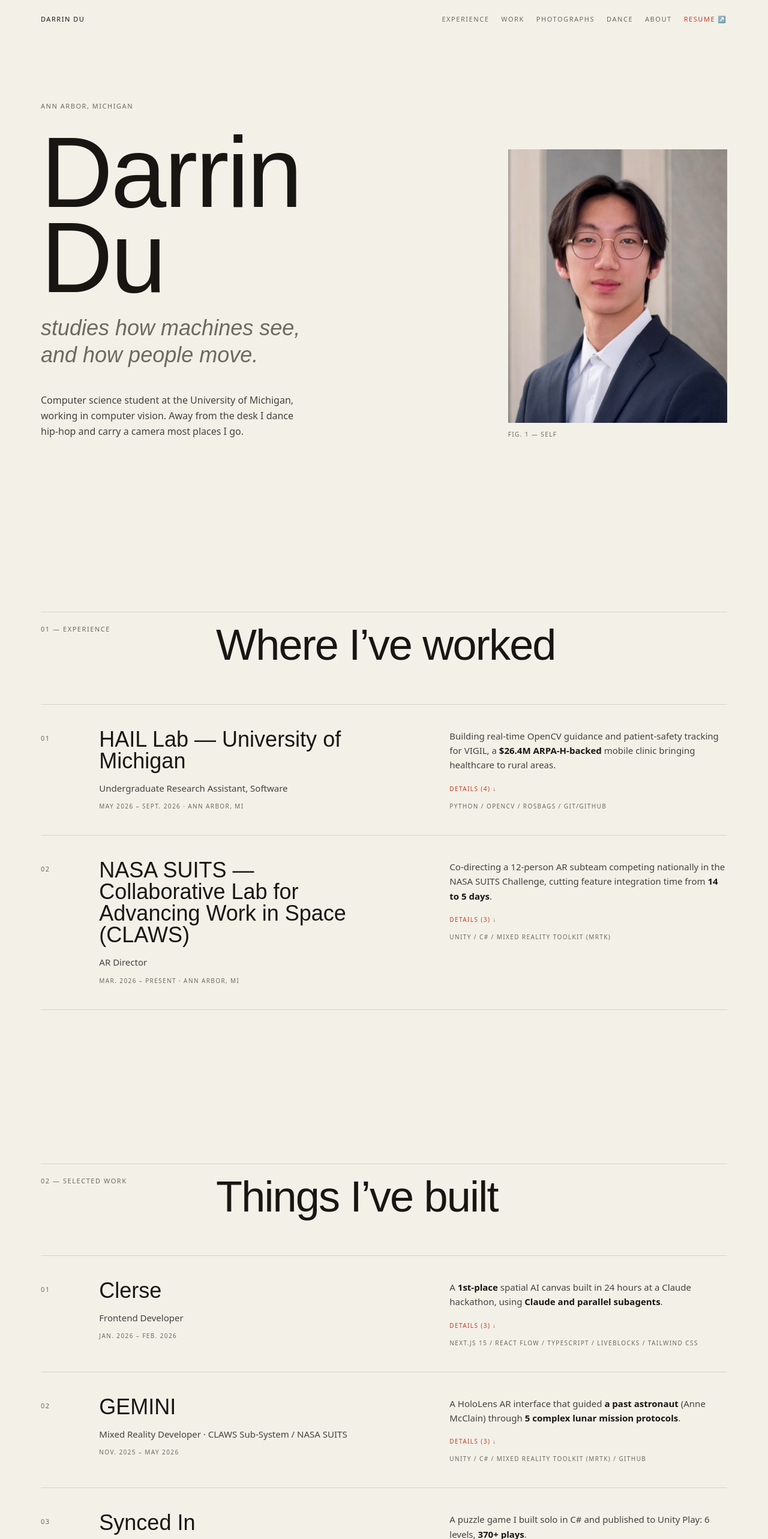
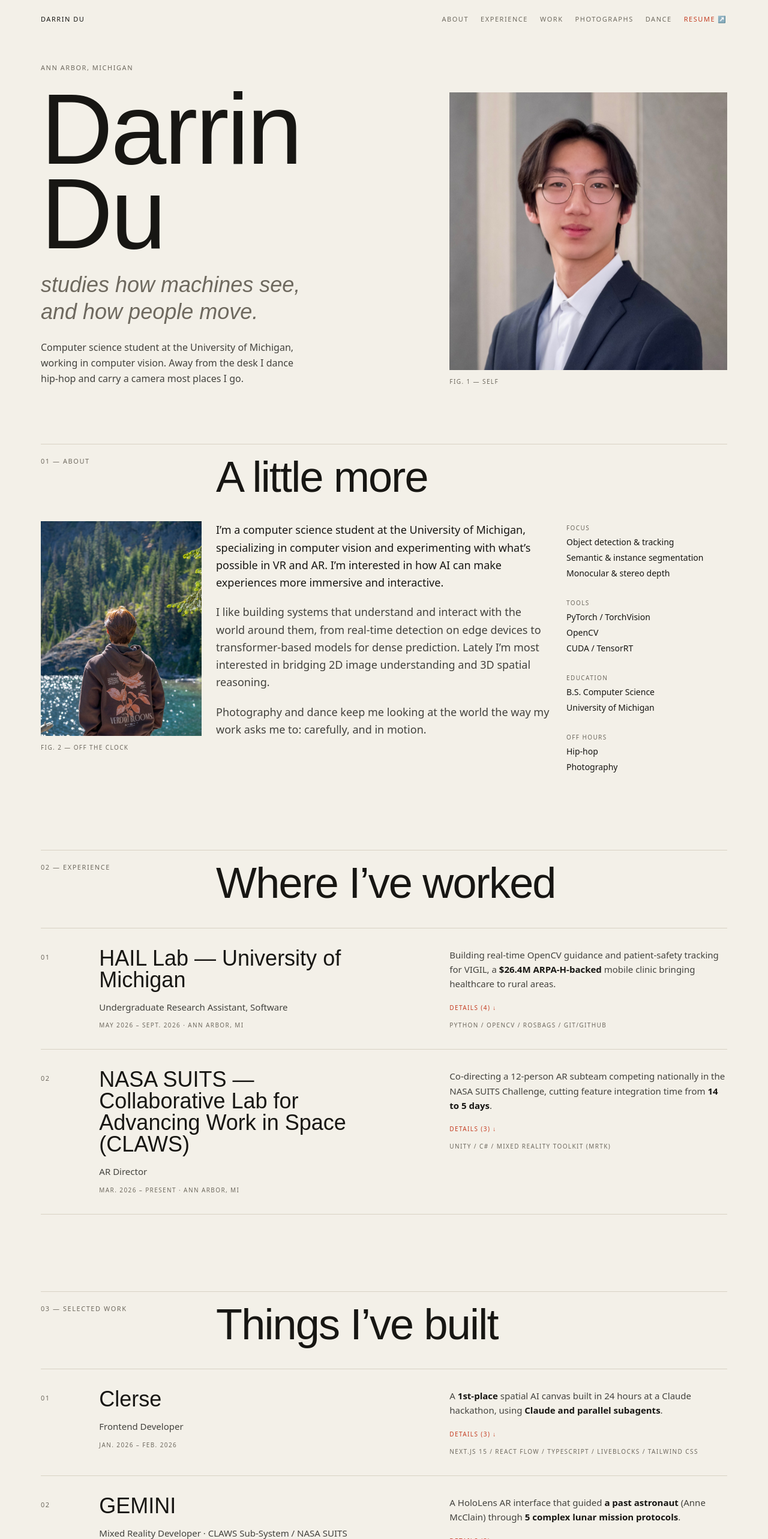
Before and after one commit to ddu-56/Personal_Website, a Next.js app: page / in a window 1280 px wide. Shown: the top 2566 px of the page at 60% size. Built offline with nearby package versions, Linux system fonts and the light colour scheme; a web font is replaced by a local one.

Commit message:
Limit the spacing between all of the sections as well as move the about me section to be higher up (second)

```diff
--- a/src/app/page.tsx
+++ b/src/app/page.tsx
@@ -14,11 +14,11 @@ export default function Home() {
       <Viewfinder />
       <Masthead />
       <Intro />
+      <About />
       <Experience />
       <Work />
       <Photographs />
       <Dance />
-      <About />
       <Contact />
     </main>
   );
--- a/src/components/About.tsx
+++ b/src/components/About.tsx
@@ -17,22 +17,22 @@ const notes = [
 
 export default function About() {
   return (
-    <section id="about" className="wrap py-24 sm:py-32">
-      <SectionHeader index="05" kicker="About" title="A little more" />
+    <section id="about" className="wrap py-12 sm:py-16">
+      <SectionHeader index="01" kicker="About" title="A little more" />
 
-      <div className="mt-16 grid grid-cols-12 gap-x-6 gap-y-12">
+      <div className="mt-10 grid grid-cols-12 gap-x-6 gap-y-12">
         <Photo
           className="col-span-8 sm:col-span-5 lg:col-span-3"
           src="/photos/off-the-clock.jpg"
           ratio="3/4"
           alt="Darrin, seen from behind, looking out over a mountain lake"
           note="Everyday life"
-          caption="Fig. 3 — Off the clock"
+          caption="Fig. 2 — Off the clock"
           frame="person · 0.95"
           sizes="(min-width: 1024px) 25vw, 60vw"
         />
 
-        <div className="col-span-12 space-y-5 text-lg leading-relaxed sm:col-span-7 lg:col-span-5 lg:col-start-5">
+        <div className="col-span-12 space-y-5 text-lg leading-relaxed sm:col-span-7 lg:col-span-6 lg:col-start-4">
           <p>
             I’m a computer science student at the University of Michigan,
             specializing in computer vision and experimenting with what’s
--- a/src/components/Contact.tsx
+++ b/src/components/Contact.tsx
@@ -11,10 +11,10 @@ const links = [
 
 export default function Contact() {
   return (
-    <section id="contact" className="wrap pt-24 pb-10 sm:pt-32">
+    <section id="contact" className="wrap pt-12 pb-10 sm:pt-16">
       <SectionHeader index="06" kicker="Contact" title="Say hello" />
 
-      <div className="mt-16 grid grid-cols-12 gap-x-6 gap-y-10">
+      <div className="mt-10 grid grid-cols-12 gap-x-6 gap-y-10">
         <div className="col-span-12 sm:col-span-9 sm:col-start-4">
           <a
             href={`mailto:${EMAIL}`}
--- a/src/components/Dance.tsx
+++ b/src/components/Dance.tsx
@@ -4,17 +4,17 @@ import SectionHeader from "./SectionHeader";
 
 export default function Dance() {
   return (
-    <section id="dance" className="wrap py-24 sm:py-32">
-      <SectionHeader index="04" kicker="Dance" title="On the count" />
+    <section id="dance" className="wrap py-12 sm:py-16">
+      <SectionHeader index="05" kicker="Dance" title="On the count" />
 
-      <div className="mt-16 grid grid-cols-12 gap-x-6">
+      <div className="mt-10 grid grid-cols-12 gap-x-6">
         <Photo
           className="col-span-12 lg:col-span-7"
           src="/photos/dance-team.jpg"
           ratio="4/3"
           alt="Darrin and dance team posing on stage in matching jackets after a show"
           note="Dance — performance or practice"
-          caption="Fig. 2 — Hip-hop"
+          caption="Fig. 3 — Hip-hop"
           frame="dancer · 0.97"
           groove
           sizes="(min-width: 1024px) 58vw, 100vw"
--- a/src/components/Experience.tsx
+++ b/src/components/Experience.tsx
@@ -4,15 +4,15 @@ import SectionHeader from "./SectionHeader";
 
 export default function Experience() {
   return (
-    <section id="experience" className="wrap py-24 sm:py-32">
-      <SectionHeader index="01" kicker="Experience" title="Where I’ve worked" />
+    <section id="experience" className="wrap py-12 sm:py-16">
+      <SectionHeader index="02" kicker="Experience" title="Where I’ve worked" />
 
-      <ol className="mt-16 border-b border-rule">
+      <ol className="mt-10 border-b border-rule">
         {experience.map((job, i) => (
           <li key={job.org} className="border-t border-rule">
             <article
               data-frame={`${job.label} · ${(0.99 - i * 0.02).toFixed(2)}`}
-              className="grid grid-cols-12 gap-x-6 gap-y-4 py-8 sm:py-10"
+              className="grid grid-cols-12 gap-x-6 gap-y-4 py-6 sm:py-8"
             >
               <span className="eyebrow col-span-2 pt-2 text-muted sm:col-span-1">
                 {String(i + 1).padStart(2, "0")}
--- a/src/components/Intro.tsx
+++ b/src/components/Intro.tsx
@@ -4,17 +4,17 @@ export default function Intro() {
   return (
     <section
       id="top"
-      className="wrap grid grid-cols-12 gap-x-6 pt-20 pb-28 sm:pt-28 lg:pb-40"
+      className="wrap grid grid-cols-12 items-end gap-x-6 pt-12 pb-8 sm:pt-16"
     >
       <div className="col-span-12 flex flex-col justify-end lg:col-span-7">
         <p className="eyebrow text-muted">Ann Arbor, Michigan</p>
-        <h1 className="mt-8 font-serif text-[clamp(4.5rem,13vw,10.5rem)] leading-[0.85] tracking-[-0.02em]">
+        <h1 className="mt-6 font-serif text-[clamp(4.5rem,13vw,10.5rem)] leading-[0.85] tracking-[-0.02em]">
           Darrin Du
         </h1>
         <p className="mt-6 max-w-[24ch] font-serif text-3xl leading-tight text-balance text-muted italic sm:text-4xl">
           studies how machines see, and how people move.
         </p>
-        <p className="mt-10 max-w-md text-base leading-relaxed text-ink/80">
+        <p className="mt-6 max-w-md text-base leading-relaxed text-ink/80">
           Computer science student at the University of Michigan, working in
           computer vision. Away from the desk I dance hip-hop and carry a
           camera most places I go.
@@ -22,14 +22,14 @@ export default function Intro() {
       </div>
 
       <Photo
-        className="col-span-10 col-start-2 mt-16 sm:col-span-6 sm:col-start-6 lg:col-span-4 lg:col-start-9 lg:mt-24"
+        className="col-span-10 col-start-2 mt-10 sm:col-span-6 sm:col-start-6 lg:col-span-5 lg:col-start-8 lg:mt-0"
         src="/photos/headshot.jpg"
-        ratio="4/5"
+        ratio="1/1"
         alt="Portrait of Darrin Du"
         note="Portrait"
         caption="Fig. 1 — Self"
         frame="person · 0.99"
-        sizes="(min-width: 1024px) 33vw, 80vw"
+        sizes="(min-width: 1024px) 40vw, 80vw"
       />
     </section>
   );
--- a/src/components/Masthead.tsx
+++ b/src/components/Masthead.tsx
@@ -1,11 +1,11 @@
 export const RESUME_URL = `${process.env.NEXT_PUBLIC_BASE_PATH}/images/Darrin_Du_Resume(1).pdf`;
 
 const nav = [
+  { label: "About", href: "#about" },
   { label: "Experience", href: "#experience" },
   { label: "Work", href: "#work" },
   { label: "Photographs", href: "#photographs" },
   { label: "Dance", href: "#dance" },
-  { label: "About", href: "#about" },
 ];
 
 export default function Masthead() {
--- a/src/components/Photographs.tsx
+++ b/src/components/Photographs.tsx
@@ -14,10 +14,10 @@ const LAYOUT = [
 
 export default function Photographs() {
   return (
-    <section id="photographs" className="wrap py-24 sm:py-32">
-      <SectionHeader index="03" kicker="Photographs" title="Kept frames" />
+    <section id="photographs" className="wrap py-12 sm:py-16">
+      <SectionHeader index="04" kicker="Photographs" title="Kept frames" />
 
-      <div className="mt-16 grid grid-cols-12 gap-x-6 gap-y-10 sm:gap-y-12">
+      <div className="mt-10 grid grid-cols-12 gap-x-6 gap-y-10 sm:gap-y-12">
         {photographs.map((photo, i) => (
           <Photo
             key={photo.frame}
--- a/src/components/Work.tsx
+++ b/src/components/Work.tsx
@@ -4,15 +4,15 @@ import SectionHeader from "./SectionHeader";
 
 export default function Work() {
   return (
-    <section id="work" className="wrap py-24 sm:py-32">
-      <SectionHeader index="02" kicker="Selected work" title="Things I’ve built" />
+    <section id="work" className="wrap py-12 sm:py-16">
+      <SectionHeader index="03" kicker="Selected work" title="Things I’ve built" />
 
-      <ol className="mt-16 border-b border-rule">
+      <ol className="mt-10 border-b border-rule">
         {projects.map((project, i) => (
           <li key={project.title} className="border-t border-rule">
             <article
               data-frame={`${project.label} · ${(0.98 - i * 0.03).toFixed(2)}`}
-              className="grid grid-cols-12 gap-x-6 gap-y-4 py-8 sm:py-10"
+              className="grid grid-cols-12 gap-x-6 gap-y-4 py-6 sm:py-8"
             >
               <span className="eyebrow col-span-2 pt-2 text-muted sm:col-span-1">
                 {String(i + 1).padStart(2, "0")}
```
